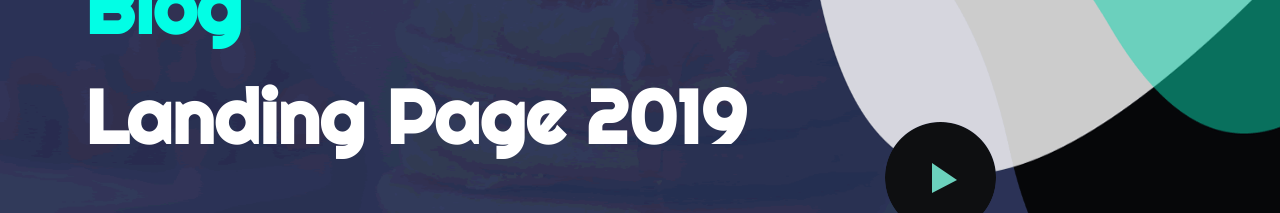
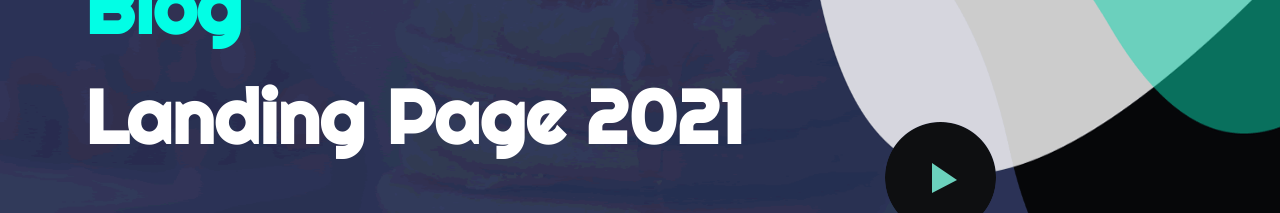
Before and after one commit to maipha1230/blogger-phathompong, a plain HTML site: page index.html in a window 1280 px wide. Shown: the part 249-462 px from the top of the page. Drawn offline with nearby package versions, Linux system fonts and the light colour scheme; a web font is replaced by a local one.

Commit message:
Update index.html

```diff
--- a/index.html
+++ b/index.html
@@ -85,7 +85,7 @@
                   <div class="row d_flex">
                      <div class=" col-xl-8 col-lg-8 col-md-8 col-12-9">
                         <div class="text-bg">
-                           <h1>Blog<br> <span class="white1">Landing Page 2019</span></h1>
+                           <h1>Blog<br> <span class="white1">Landing Page 2021</span></h1>
                            <p>It is a long established fact that a reader will be distracted by the readable content of a page when looking at its layout. The point of using Lorem Ipsum is that it has a more-or-less normal distribution of letters,</p>
                            <a href="#">Read More</a>
                         </div>
```
